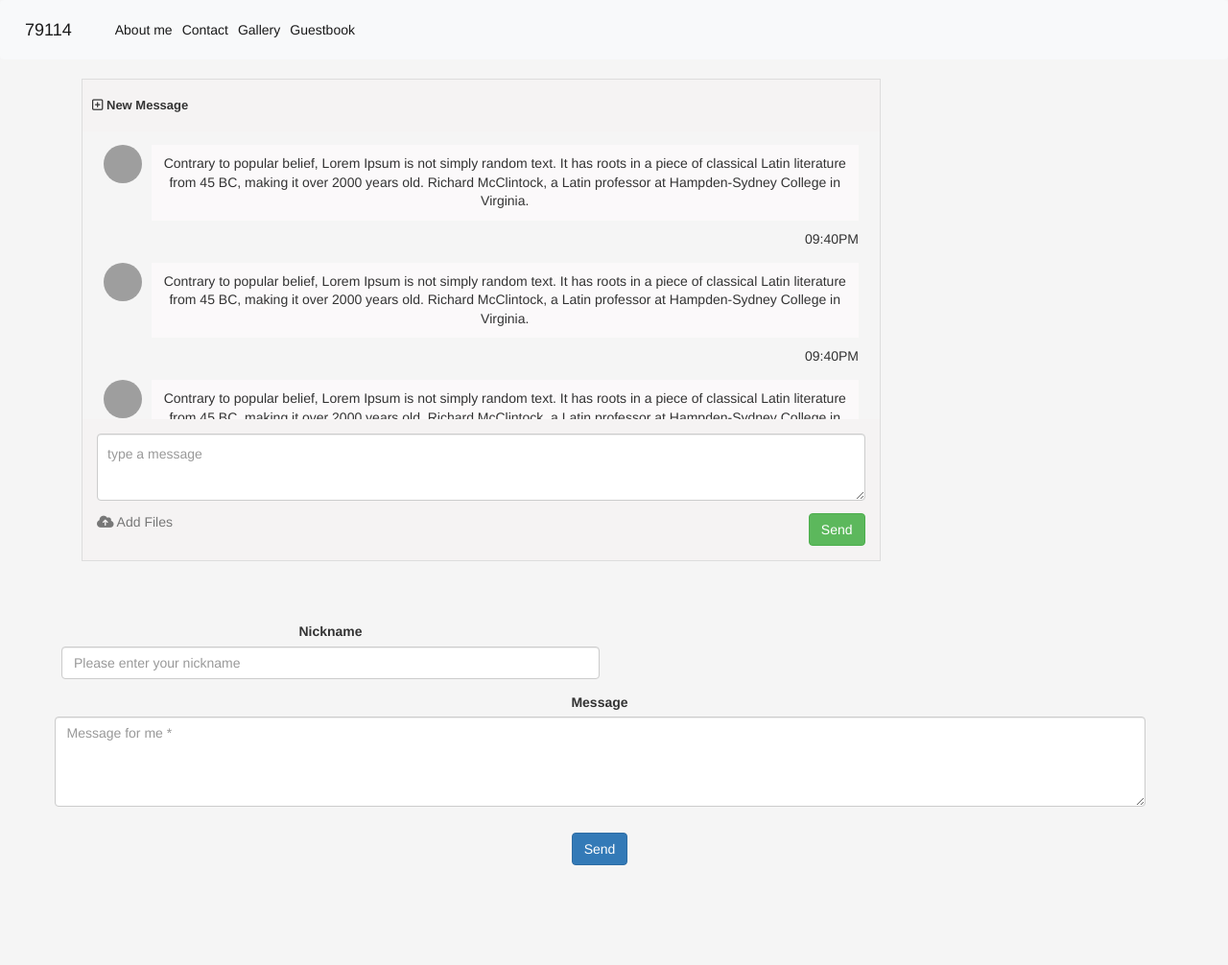
After one commit to MiseiYume/PiAAC, a Flask app: page /guestbook.html in a window 1280 px wide. The commit adds this page. Shown: the whole page at 96% size. Run offline with Flask 2, Linux system fonts and the light colour scheme; some libraries are stand-ins or nearby versions; some web fonts are replaced; grey boxes are pictures that could not be loaded.

Commit message:
Lab 4.00002137
innit m8

```diff
--- a/static/style.css
+++ b/static/style.css
@@ -16,19 +16,214 @@
 .form-signin .checkbox {
     font-weight: 400;
 }
-
 .form-signin .form-floating:focus-within {
     z-index: 2;
 }
-
 .form-signin input[type="email"] {
     margin-bottom: -1px;
     border-bottom-right-radius: 0;
     border-bottom-left-radius: 0;
 }
-
 .form-signin input[type="password"] {
     margin-bottom: 10px;
     border-top-left-radius: 0;
     border-top-right-radius: 0;
 }
+#custom-search-input {
+    background: #e8e6e7 none repeat scroll 0 0;
+    margin: 0;
+    padding: 10px;
+  }
+     #custom-search-input .search-query {
+     background: #fff none repeat scroll 0 0 !important;
+     border-radius: 4px;
+     height: 33px;
+     margin-bottom: 0;
+     padding-left: 7px;
+     padding-right: 7px;
+     }
+     #custom-search-input button {
+     background: rgba(0, 0, 0, 0) none repeat scroll 0 0;
+     border: 0 none;
+     border-radius: 3px;
+     color: #666666;
+     left: auto;
+     margin-bottom: 0;
+     margin-top: 7px;
+     padding: 2px 5px;
+     position: absolute;
+     right: 0;
+     z-index: 9999;
+     }
+     .search-query:focus + button {
+     z-index: 3;
+     }
+     .all_conversation button {
+     background: #f5f3f3 none repeat scroll 0 0;
+     border: 1px solid #dddddd;
+     height: 38px;
+     text-align: left;
+     width: 100%;
+     }
+     .all_conversation i {
+     background: #e9e7e8 none repeat scroll 0 0;
+     border-radius: 100px;
+     color: #636363;
+     font-size: 17px;
+     height: 30px;
+     line-height: 30px;
+     text-align: center;
+     width: 30px;
+     }
+     .all_conversation .caret {
+     bottom: 0;
+     margin: auto;
+     position: absolute;
+     right: 15px;
+     top: 0;
+     }
+     .all_conversation .dropdown-menu {
+     background: #f5f3f3 none repeat scroll 0 0;
+     border-radius: 0;
+     margin-top: 0;
+     padding: 0;
+     width: 100%;
+     }
+     .all_conversation ul li {
+     border-bottom: 1px solid #dddddd;
+     line-height: normal;
+     width: 100%;
+     }
+     .all_conversation ul li a:hover {
+     background: #dddddd none repeat scroll 0 0;
+     color:#333;
+     }
+     .all_conversation ul li a {
+    color: #333;
+    line-height: 30px;
+    padding: 3px 20px;
+  }
+     .member_list .chat-body {
+     margin-left: 47px;
+     margin-top: 0;
+     }
+     .top_nav {
+     overflow: visible;
+     }
+     .member_list .contact_sec {
+     margin-top: 3px;
+     }
+     .member_list li {
+     padding: 6px;
+     }
+     .member_list ul {
+     border: 1px solid #dddddd;
+     }
+     .chat-img img {
+     height: 34px;
+     width: 34px;
+     }
+     .member_list li {
+     border-bottom: 1px solid #dddddd;
+     padding: 6px;
+     }
+     .member_list li:last-child {
+     border-bottom:none;
+     }
+     .member_list {
+     height: 380px;
+     overflow-x: hidden;
+     overflow-y: auto;
+     }
+     .sub_menu_ {
+    background: #e8e6e7 none repeat scroll 0 0;
+    left: 100%;
+    max-width: 233px;
+    position: absolute;
+    width: 100%;
+  }
+  .sub_menu_ {
+    background: #f5f3f3 none repeat scroll 0 0;
+    border: 1px solid rgba(0, 0, 0, 0.15);
+    display: none;
+    left: 100%;
+    margin-left: 0;
+    max-width: 233px;
+    position: absolute;
+    top: 0;
+    width: 100%;
+  }
+  .all_conversation ul li:hover .sub_menu_ {
+    display: block;
+  }
+  .new_message_head button {
+    background: rgba(0, 0, 0, 0) none repeat scroll 0 0;
+    border: medium none;
+  }
+  .new_message_head {
+    background: #f5f3f3 none repeat scroll 0 0;
+    float: left;
+    font-size: 13px;
+    font-weight: 600;
+    padding: 18px 10px;
+    width: 100%;
+  }
+  .message_section {
+    border: 1px solid #dddddd;
+  }
+  .chat_area {
+    float: left;
+    height: 300px;
+    overflow-x: hidden;
+    overflow-y: auto;
+    width: 100%;
+  }
+  .chat_area li {
+    padding: 14px 14px 0;
+  }
+  .chat_area li .chat-img1 img {
+    height: 40px;
+    width: 40px;
+  }
+  .chat_area .chat-body1 {
+    margin-left: 50px;
+  }
+  .chat-body1 p {
+    background: #fbf9fa none repeat scroll 0 0;
+    padding: 10px;
+  }
+  .chat_area .admin_chat .chat-body1 {
+    margin-left: 0;
+    margin-right: 50px;
+  }
+  .chat_area li:last-child {
+    padding-bottom: 10px;
+  }
+  .message_write {
+    background: #f5f3f3 none repeat scroll 0 0;
+    float: left;
+    padding: 15px;
+    width: 100%;
+  }
+
+  .message_write textarea.form-control {
+    height: 70px;
+    padding: 10px;
+  }
+  .chat_bottom {
+    float: left;
+    margin-top: 13px;
+    width: 100%;
+  }
+  .upload_btn {
+    color: #777777;
+  }
+  .sub_menu_ > li a, .sub_menu_ > li {
+    float: left;
+    width:100%;
+  }
+  .member_list li:hover {
+    background: #428bca none repeat scroll 0 0;
+    color: #fff;
+    cursor:pointer;
+  }
--- a/templates/aboutme.html
+++ b/templates/aboutme.html
@@ -49,6 +49,9 @@
           </li>
           <li class="nav-item">
             <a class="nav-link active" aria-current="page" href="{{ url_for('gallery') }}">Gallery</a>
+          </li>
+          <li class="nav-item">
+            <a class="nav-link active" aria-current="page" href="{{ url_for('guestbook') }}">Guestbook</a>
           </li>
         </ul>
       </div>
--- a/templates/contact.html
+++ b/templates/contact.html
@@ -82,6 +82,9 @@
                   <li class="nav-item">
                     <a class="nav-link active" aria-current="page" href="{{ url_for('gallery') }}">Gallery</a>
                   </li>
+                  <li class="nav-item">
+                    <a class="nav-link active" aria-current="page" href="{{ url_for('guestbook') }}">Guestbook</a>
+                  </li>
                 </ul>
               </div>
             </div>
--- a/templates/gallery.html
+++ b/templates/gallery.html
@@ -33,6 +33,9 @@
                         </li>
                         <li class="nav-item">
                             <a class="nav-link active" aria-current="page" href="{{ url_for('gallery') }}">Gallery</a>
+                        </li>
+                        <li class="nav-item">
+                            <a class="nav-link active" aria-current="page" href="{{ url_for('guestbook') }}">Guestbook</a>
                         </li>
                     </ul>
                 </div>
@@ -116,6 +119,6 @@
                 <script src="https://cdnjs.cloudflare.com/ajax/libs/twitter-bootstrap/4.1.3/js/bootstrap.bundle.min.js"></script>
                 <script src="https://cdnjs.cloudflare.com/ajax/libs/lightbox2/2.8.2/js/lightbox.min.js"></script>
             </div>
-          </div>
+        </div>
     </body>
 </html>
--- /dev/null
+++ b/templates/guestbook.html
@@ -0,0 +1,235 @@
+<!DOCTYPE html>
+<html lang="en">
+
+<head>
+    <meta charset="UTF-8" />
+    <meta name="keywords" content="portfolio" />
+    <meta name="author" content="Krzysztof Hodun" />
+    <meta name="viewport" content="width=device-width, initial-scale=1" />
+    <link rel="icon" href="{{url_for('static', filename='favicon.jpg')}}" />
+
+    <link href="https://cdn.jsdelivr.net/npm/bootstrap@5.0.1/dist/css/bootstrap.min.css" rel="stylesheet"
+        integrity="sha384-+0n0xVW2eSR5OomGNYDnhzAbDsOXxcvSN1TPprVMTNDbiYZCxYbOOl7+AMvyTG2x" crossorigin="anonymous" />
+    <link href="//maxcdn.bootstrapcdn.com/bootstrap/4.0.0/css/bootstrap.min.css" rel="stylesheet" id="bootstrap-css">
+    <script src="//maxcdn.bootstrapcdn.com/bootstrap/4.0.0/js/bootstrap.min.js"></script>
+    <script src="//cdnjs.cloudflare.com/ajax/libs/jquery/3.2.1/jquery.min.js"></script>
+    <link href="//maxcdn.bootstrapcdn.com/bootstrap/3.3.0/css/bootstrap.min.css" rel="stylesheet" id="bootstrap-css">
+    <script src="//maxcdn.bootstrapcdn.com/bootstrap/3.3.0/js/bootstrap.min.js"></script>
+    <script src="//code.jquery.com/jquery-1.11.1.min.js"></script>
+    <link rel="stylesheet" href="https://use.typekit.net/mxt0jbh.css" />
+    <link rel="canonical" href="https://getbootstrap.com/docs/5.0/examples/sign-in/" />
+    <link type="text/css" href="{{url_for('static', filename='style.css')}}" rel="stylesheet" />
+    <title>Guestbook</title>
+    <style>
+        .bd-placeholder-img {
+            font-size: 1.125rem;
+            text-anchor: middle;
+            -webkit-user-select: none;
+            -moz-user-select: none;
+            user-select: none;
+        }
+
+        @media (min-width: 768px) {
+            .bd-placeholder-img-lg {
+                font-size: 3.5rem;
+            }
+        }
+
+        body {
+            align-items: center;
+            padding-top: 40px;
+            padding-bottom: 40px;
+            background-color: #f5f5f5;
+        }
+
+        .form-signin {
+            width: 100%;
+            max-width: 330px;
+            padding: 15px;
+            margin: auto;
+        }
+
+        .form-signin .checkbox {
+            font-weight: 400;
+        }
+
+        .form-signin .form-floating:focus-within {
+            z-index: 2;
+        }
+
+        .form-signin input[type="email"] {
+            margin-bottom: -1px;
+            border-bottom-right-radius: 0;
+            border-bottom-left-radius: 0;
+        }
+
+        .form-signin input[type="password"] {
+            margin-bottom: 10px;
+            border-top-left-radius: 0;
+            border-top-right-radius: 0;
+        }
+    </style>
+</head>
+
+<body class="text-center" style="margin-top: 0; padding-top: 0">
+    <nav class="navbar navbar-expand-lg navbar-light bg-light">
+        <div class="container-fluid">
+            <a class="navbar-brand" href="#">79114</a>
+            <button class="navbar-toggler" type="button" data-bs-toggle="collapse" data-bs-target="#navbarNav"
+                aria-controls="navbarNav" aria-expanded="false" aria-label="Toggle navigation">
+                <span class="navbar-toggler-icon"></span>
+            </button>
+            <div class="collapse navbar-collapse" id="navbarNav">
+                <ul class="navbar-nav">
+                    <li class="nav-item">
+                        <a class="nav-link active" aria-current="page" href="{{ url_for('aboutme') }}">About me</a>
+                    </li>
+                    <li class="nav-item">
+                        <a class="nav-link active" aria-current="page" href="{{ url_for('contact') }}">Contact</a>
+                    </li>
+                    <li class="nav-item">
+                        <a class="nav-link active" aria-current="page" href="{{ url_for('gallery') }}">Gallery</a>
+                    </li>
+                    <li class="nav-item">
+                        <a class="nav-link active" aria-current="page" href="{{ url_for('guestbook') }}">Guestbook</a>
+                    </li>
+                </ul>
+            </div>
+        </div>
+    </nav>
+    <app-content ng-version="11.1.0"></app-content>
+
+    <script src="https://use.fontawesome.com/45e03a14ce.js"></script>
+    <div class="main_section">
+        <div class="container">
+            <div class="chat_container">
+                <div class="col-sm-9 message_section">
+                    <div class="row">
+                        <div class="new_message_head">
+                            <div class="pull-left"><button><i class="fa fa-plus-square-o" aria-hidden="true"></i> New
+                                    Message</button></div>
+
+                        </div>
+                        <!--new_message_head-->
+
+                        <div class="chat_area">
+                            <ul class="list-unstyled">
+                                <li class="left clearfix">
+                                    <span class="chat-img1 pull-left">
+                                        <img src="https://lh6.googleusercontent.com/-y-MY2satK-E/AAAAAAAAAAI/AAAAAAAAAJU/ER_hFddBheQ/photo.jpg"
+                                            alt="User Avatar" class="img-circle">
+                                    </span>
+                                    <div class="chat-body1 clearfix">
+                                        <p>Contrary to popular belief, Lorem Ipsum is not simply random text. It has
+                                            roots in a piece of classical Latin literature from 45 BC, making it over
+                                            2000 years old. Richard McClintock, a Latin professor at Hampden-Sydney
+                                            College in Virginia.</p>
+                                        <div class="chat_time pull-right">09:40PM</div>
+                                    </div>
+                                </li>
+                                <li class="left clearfix">
+                                    <span class="chat-img1 pull-left">
+                                        <img src="https://lh6.googleusercontent.com/-y-MY2satK-E/AAAAAAAAAAI/AAAAAAAAAJU/ER_hFddBheQ/photo.jpg"
+                                            alt="User Avatar" class="img-circle">
+                                    </span>
+                                    <div class="chat-body1 clearfix">
+                                        <p>Contrary to popular belief, Lorem Ipsum is not simply random text. It has
+                                            roots in a piece of classical Latin literature from 45 BC, making it over
+                                            2000 years old. Richard McClintock, a Latin professor at Hampden-Sydney
+                                            College in Virginia.</p>
+                                        <div class="chat_time pull-right">09:40PM</div>
+                                    </div>
+                                </li>
+                                <li class="left clearfix">
+                                    <span class="chat-img1 pull-left">
+                                        <img src="https://lh6.googleusercontent.com/-y-MY2satK-E/AAAAAAAAAAI/AAAAAAAAAJU/ER_hFddBheQ/photo.jpg"
+                                            alt="User Avatar" class="img-circle">
+                                    </span>
+                                    <div class="chat-body1 clearfix">
+                                        <p>Contrary to popular belief, Lorem Ipsum is not simply random text. It has
+                                            roots in a piece of classical Latin literature from 45 BC, making it over
+                                            2000 years old. Richard McClintock, a Latin professor at Hampden-Sydney
+                                            College in Virginia.</p>
+                                        <div class="chat_time pull-right">09:40PM</div>
+                                    </div>
+                                </li>
+                                <li class="left clearfix admin_chat">
+                                    <span class="chat-img1 pull-right">
+                                        <img src="https://lh6.googleusercontent.com/-y-MY2satK-E/AAAAAAAAAAI/AAAAAAAAAJU/ER_hFddBheQ/photo.jpg"
+                                            alt="User Avatar" class="img-circle">
+                                    </span>
+                                    <div class="chat-body1 clearfix">
+                                        <p>Contrary to popular belief, Lorem Ipsum is not simply random text. It has
+                                            roots in a piece of classical Latin literature from 45 BC, making it over
+                                            2000 years old. Richard McClintock, a Latin professor at Hampden-Sydney
+                                            College in Virginia.</p>
+                                        <div class="chat_time pull-left">09:40PM</div>
+                                    </div>
+                                </li>
+                                <li class="left clearfix admin_chat">
+                                    <span class="chat-img1 pull-right">
+                                        <img src="https://lh6.googleusercontent.com/-y-MY2satK-E/AAAAAAAAAAI/AAAAAAAAAJU/ER_hFddBheQ/photo.jpg"
+                                            alt="User Avatar" class="img-circle">
+                                    </span>
+                                    <div class="chat-body1 clearfix">
+                                        <p>Contrary to popular belief, Lorem Ipsum is not simply random text. It has
+                                            roots in a piece of classical Latin literature from 45 BC, making it over
+                                            2000 years old. Richard McClintock, a Latin professor at Hampden-Sydney
+                                            College in Virginia.</p>
+                                        <div class="chat_time pull-left">09:40PM</div>
+                                    </div>
+                                </li>
+                            </ul>
+                        </div>
+                        <!--chat_area-->
+                        <div class="message_write">
+                            <textarea class="form-control" placeholder="type a message"></textarea>
+                            <div class="clearfix"></div>
+                            <div class="chat_bottom"><a href="#" class="pull-left upload_btn"><i
+                                        class="fa fa-cloud-upload" aria-hidden="true"></i>
+                                    Add Files</a>
+                                <a href="#" class="pull-right btn btn-success">
+                                    Send</a>
+                            </div>
+                        </div>
+                    </div>
+                </div>
+                <!--message_section-->
+            </div>
+        </div>
+    </div>
+
+    <form id="contact-form" method="post" action="contact.php" role="form" style="padding: 5%">
+        <div class="controls">
+            <div class="row">
+                <div class="col-md-6">
+                    <div class="form-group">
+                        <label for="form_name">Nickname</label>
+                        <input id="form_name" type="text" name="name" class="form-control"
+                            placeholder="Please enter your nickname" required="required"
+                            data-error="Nickname is required." />
+                        <div class="help-block with-errors"></div>
+                    </div>
+                </div>
+
+                <div class="row">
+                    <div class="col-md-12">
+                        <div class="form-group">
+                            <label for="form_message">Message</label>
+                            <textarea id="form_message" name="message" class="form-control"
+                                placeholder="Message for me *" rows="4" required="required"
+                                data-error="Please, leave us a message."></textarea>
+                            <div class="help-block with-errors"></div>
+                        </div>
+                    </div>
+                    <div class="col-md-12" style="margin-top: 1%">
+                        <button type="button" class="btn btn-primary" value="Send">
+                            Send
+                        </button>
+                    </div>
+                </div>
+            </div>
+    </form>
+</body>
+
+</html>
```
Also changed, not shown: run.py (+3 -5 lines). Lines whose indentation alone changed are shown as unchanged.
